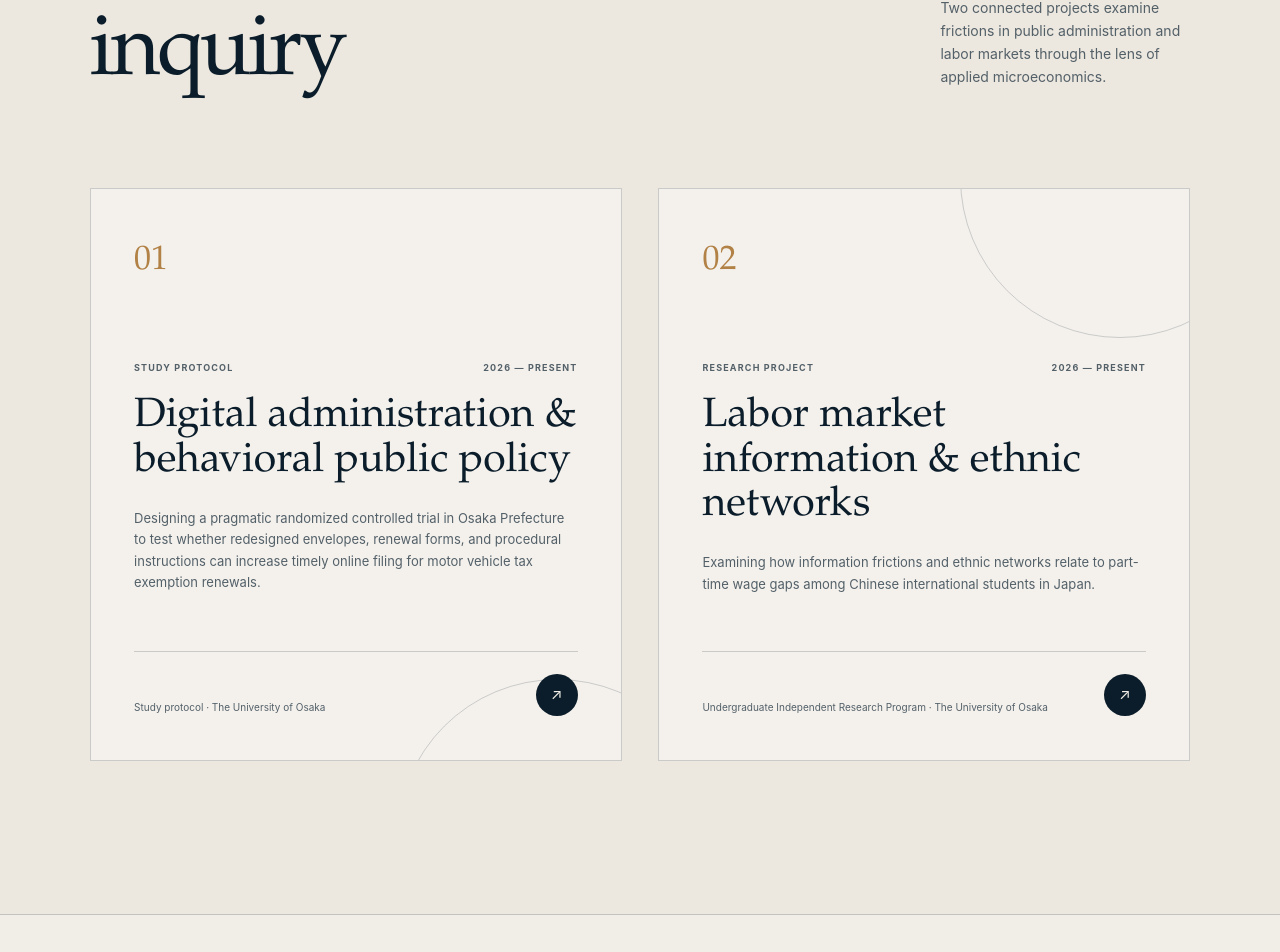
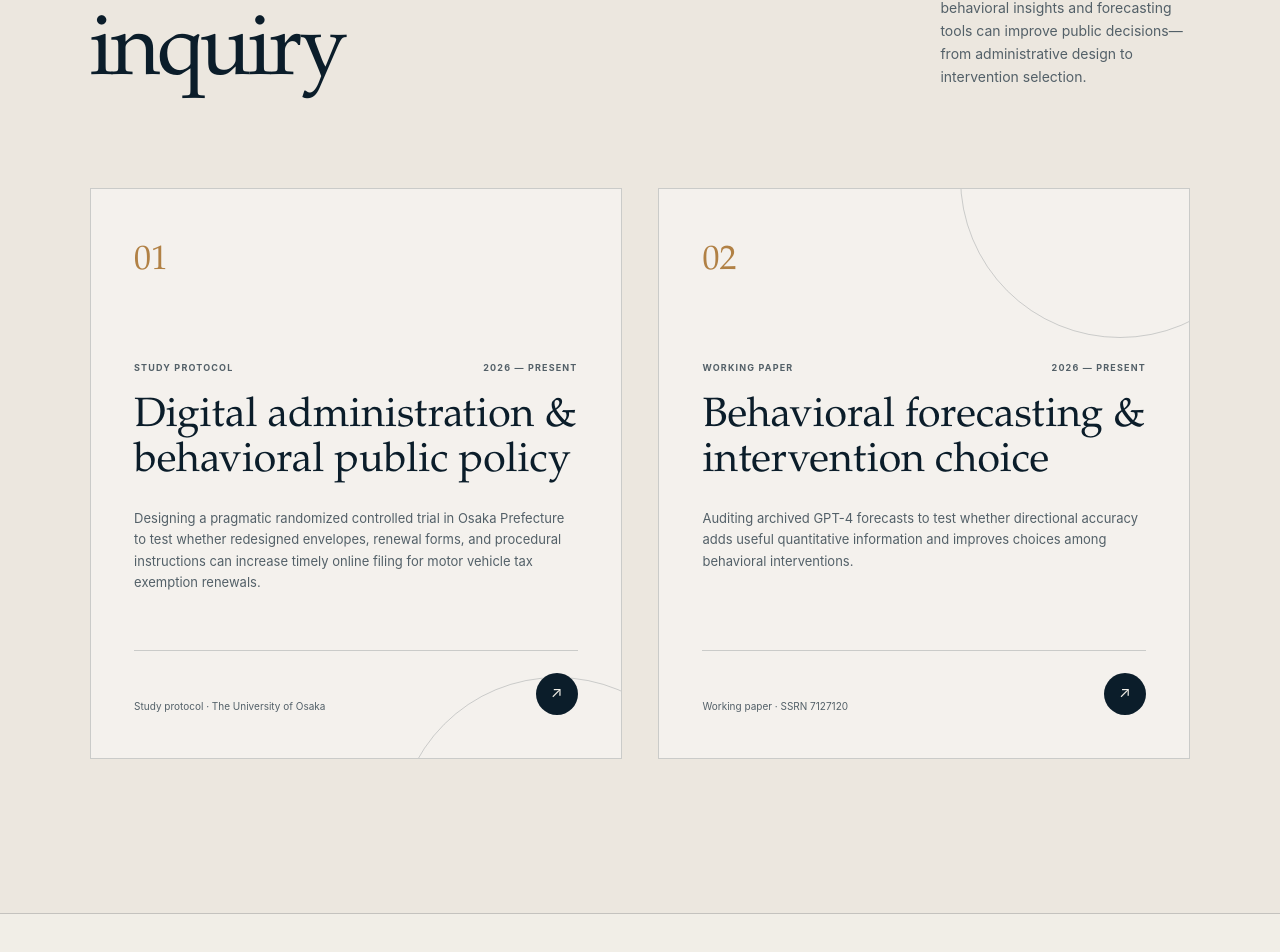
Before and after one commit to toukaihaku/toukaihaku.github.io, a Next.js app: page / in a window 1280 px wide. Shown: the part 3886-4838 px from the top of the page. Built offline with nearby package versions, Linux system fonts and the light colour scheme.

Commit message:
Feature forecast audit in research section

```diff
--- a/app/page.tsx
+++ b/app/page.tsx
@@ -51,15 +51,15 @@ const copy = {
     research: {
       label: "Research experience",
       title: "Current lines of inquiry",
-      intro: "Two connected projects examine frictions in public administration and labor markets through the lens of applied microeconomics.",
-      projectLabel: "Research project",
+      intro: "Two current projects examine how behavioral insights and forecasting tools can improve public decisions—from administrative design to intervention selection.",
+      projectLabel: "Working paper",
       protocolLabel: "Study protocol",
       projectOneTitle: "Digital administration & behavioral public policy",
       projectOneBody: "Designing a pragmatic randomized controlled trial in Osaka Prefecture to test whether redesigned envelopes, renewal forms, and procedural instructions can increase timely online filing for motor vehicle tax exemption renewals.",
-      projectTwoTitle: "Labor market information & ethnic networks",
-      projectTwoBody: "Examining how information frictions and ethnic networks relate to part-time wage gaps among Chinese international students in Japan.",
+      projectTwoTitle: "Behavioral forecasting & intervention choice",
+      projectTwoBody: "Auditing archived GPT-4 forecasts to test whether directional accuracy adds useful quantitative information and improves choices among behavioral interventions.",
       supportOne: "Study protocol · The University of Osaka",
-      supportTwo: "Undergraduate Independent Research Program · The University of Osaka",
+      supportTwo: "Working paper · SSRN 7127120",
       period: "2026 — present",
     },
     publications: {
@@ -141,15 +141,15 @@ const copy = {
     research: {
       label: "研究経験",
       title: "現在の研究テーマ",
-      intro: "応用ミクロ経済学の視点から、行政と労働市場における摩擦を扱う二つの研究を進めています。",
-      projectLabel: "研究プロジェクト",
+      intro: "行政デザインから介入選択まで、行動科学の知見と予測手法が公共の意思決定をどう改善できるかを二つの研究で検討しています。",
+      projectLabel: "ワーキングペーパー",
       protocolLabel: "研究プロトコル",
       projectOneTitle: "デジタル行政と行動公共政策",
       projectOneBody: "大阪府における自動車税（種別割）減免更新を対象に、封筒、更新申請書、手続案内の改善が期限内のオンライン申請を促進するかを検証する、実用的ランダム化比較試験を設計しています。",
-      projectTwoTitle: "労働市場の情報とエスニック・ネットワーク",
-      projectTwoBody: "日本の中国人留学生を対象に、情報摩擦とエスニック・ネットワークがアルバイト賃金格差とどのように関係するかを研究しています。",
+      projectTwoTitle: "行動予測と介入選択",
+      projectTwoBody: "保存済みGPT-4予測を監査し、方向の正しさが有用な数量情報を加え、行動介入の選択を改善するかを検証しています。",
       supportOne: "研究プロトコル · 大阪大学",
-      supportTwo: "学部学生による自主研究奨励事業 · 大阪大学",
+      supportTwo: "ワーキングペーパー · SSRN 7127120",
       period: "2026 — 現在",
     },
     publications: {
@@ -231,15 +231,15 @@ const copy = {
     research: {
       label: "研究经历",
       title: "当前研究方向",
-      intro: "从应用微观经济学视角，研究公共行政与劳动力市场中的信息和制度摩擦。",
-      projectLabel: "研究项目",
+      intro: "通过两项研究考察行为科学洞见与预测工具如何改善公共决策，涵盖行政设计与干预选择。",
+      projectLabel: "工作论文",
       protocolLabel: "研究方案",
       projectOneTitle: "数字行政与行为公共政策",
       projectOneBody: "围绕大阪府汽车税（按类别）减免续办程序，设计务实型随机对照试验，检验重新设计信封、续办表格和程序说明能否提高按时完成在线申报的比例。",
-      projectTwoTitle: "劳动力市场信息与族群网络",
-      projectTwoBody: "研究信息摩擦和族群网络与在日中国留学生兼职工资差距之间的关系。",
+      projectTwoTitle: "行为预测与干预选择",
+      projectTwoBody: "审计存档GPT-4预测，检验方向准确性是否提供有用的增量数量信息，并改善行为干预的选择。",
       supportOne: "研究方案 · 大阪大学",
-      supportTwo: "本科生自主研究项目 · 大阪大学",
+      supportTwo: "工作论文 · SSRN 7127120",
       period: "2026 — 至今",
     },
     publications: {
@@ -513,7 +513,7 @@ export default function Home() {
               </div>
             </a>
 
-            <article className="research-card research-card-alt">
+            <a className="research-card research-card-alt" href={links.auditOverview} aria-label={t.publications.overview}>
               <div className="card-number">02</div>
               <div className="card-main">
                 <div className="card-meta">
@@ -525,9 +525,9 @@ export default function Home() {
               </div>
               <div className="card-foot">
                 <span>{t.research.supportTwo}</span>
-                <a href={links.paperTwo} target="_blank" rel="noreferrer" aria-label={t.publications.view}>↗</a>
+                <span className="card-arrow" aria-hidden="true">↗</span>
               </div>
-            </article>
+            </a>
           </div>
         </section>
 
```
